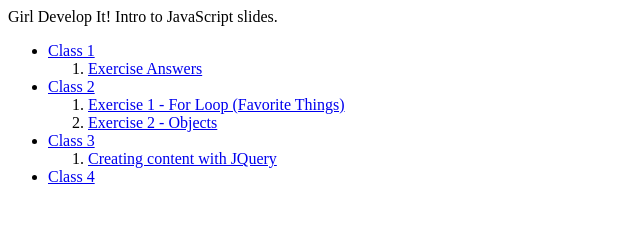
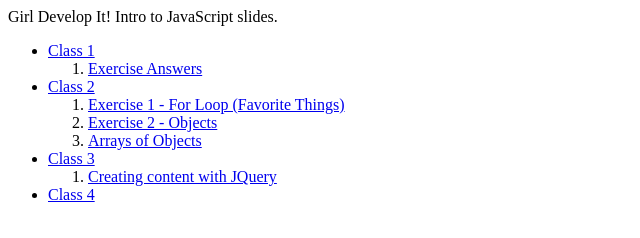
Before and after one commit to scottcreynolds/gdi-js, a plain HTML site: page index.html in a window 1280 px wide. Shown: the whole page, without its empty margins (0-640 px from the left). Drawn offline with Linux system fonts and the light colour scheme.

Commit message:
add exercises to thing

```diff
--- a/index.html
+++ b/index.html
@@ -16,6 +16,7 @@
       </li>
       <li><a href="https://gist.github.com/anonymous/37d3ffbb35055ee02b09">Exercise 2 - Objects</a>
       </li>
+      <li><a href="https://gist.github.com/scottcreynolds/bacd2def20108864f0a3">Arrays of Objects</a></li>
     </ol>
   </li>
   <li><a href="class3.html">Class 3</a>
```
